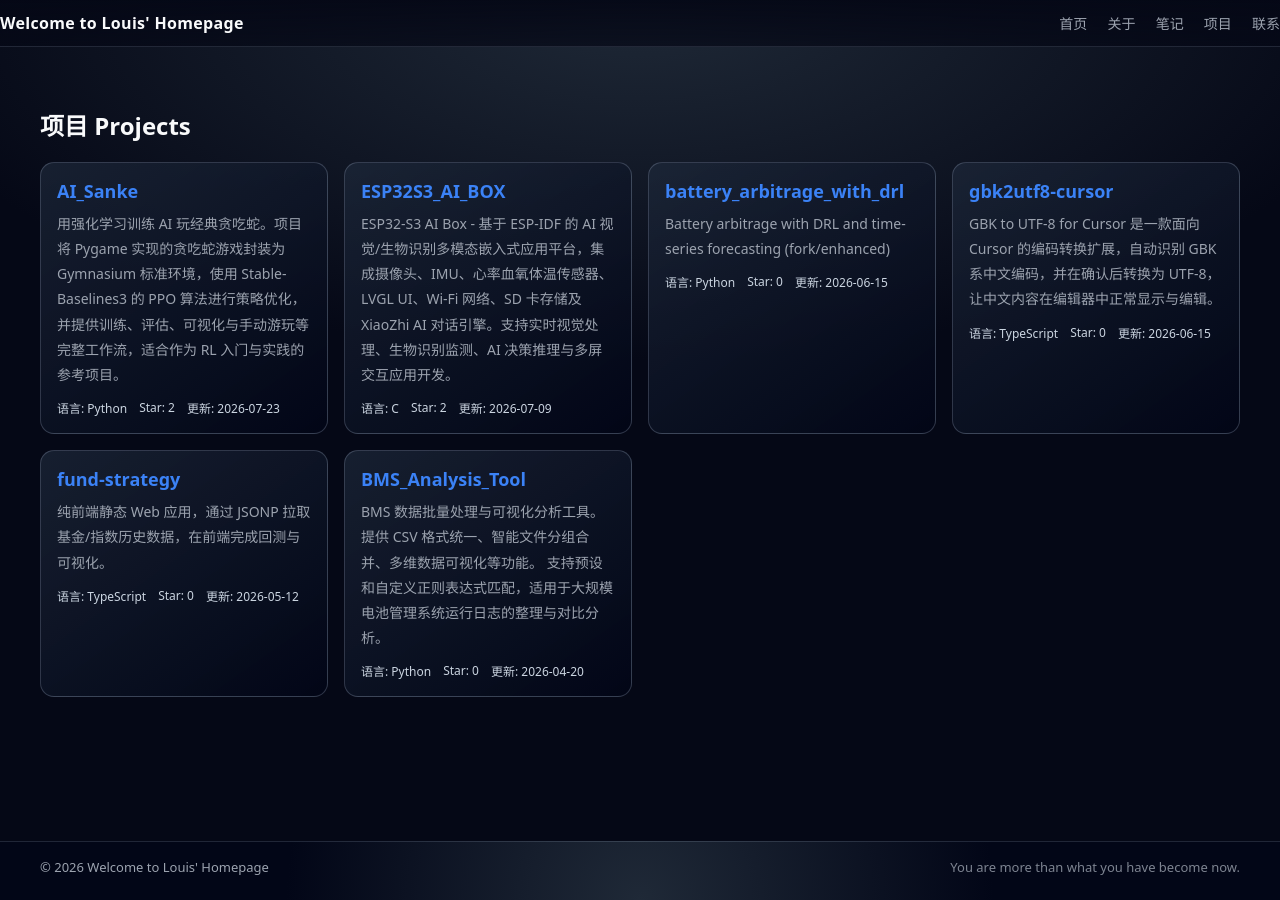
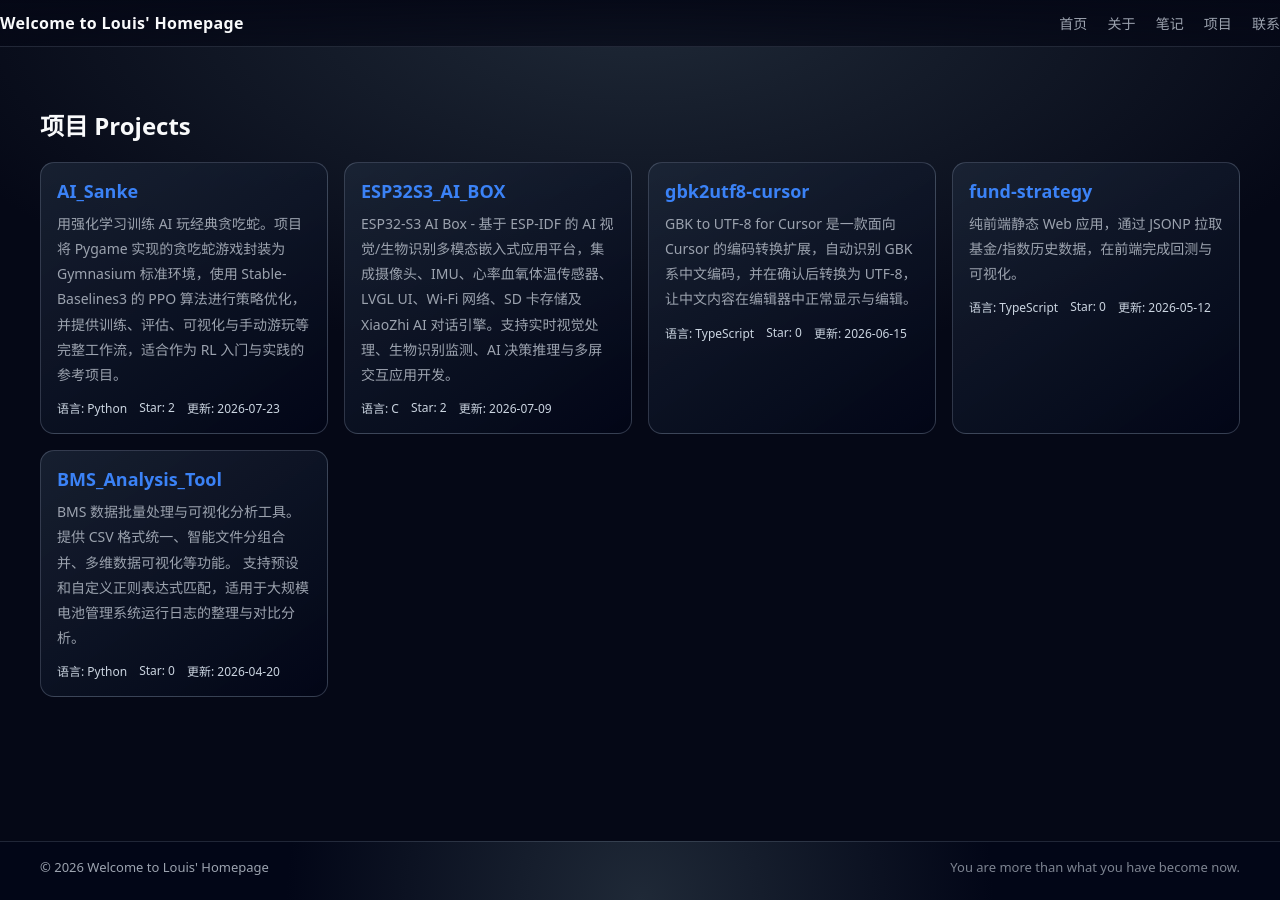
Before and after one commit to louislog/louislog.github.io, a Jekyll site: the page built from projects.md, in a window 1280 px wide. Built offline with Jekyll 4.4.1, drawn with Linux system fonts in a browser that asks for light colours.

Commit message:
chore: sync public github projects

```diff
--- a/_data/public_projects.json
+++ b/_data/public_projects.json
@@ -17,16 +17,6 @@
     "language": "C",
     "stargazers_count": 2,
     "updated_at": "2026-07-09T05:20:52Z",
-    "topics": []
-  },
-  {
-    "name": "battery_arbitrage_with_drl",
-    "html_url": "https://github.com/louislog/battery_arbitrage_with_drl",
-    "description": "Battery arbitrage with DRL and time-series forecasting (fork/enhanced)",
-    "homepage": null,
-    "language": "Python",
-    "stargazers_count": 0,
-    "updated_at": "2026-06-15T08:55:29Z",
     "topics": []
   },
   {
```
